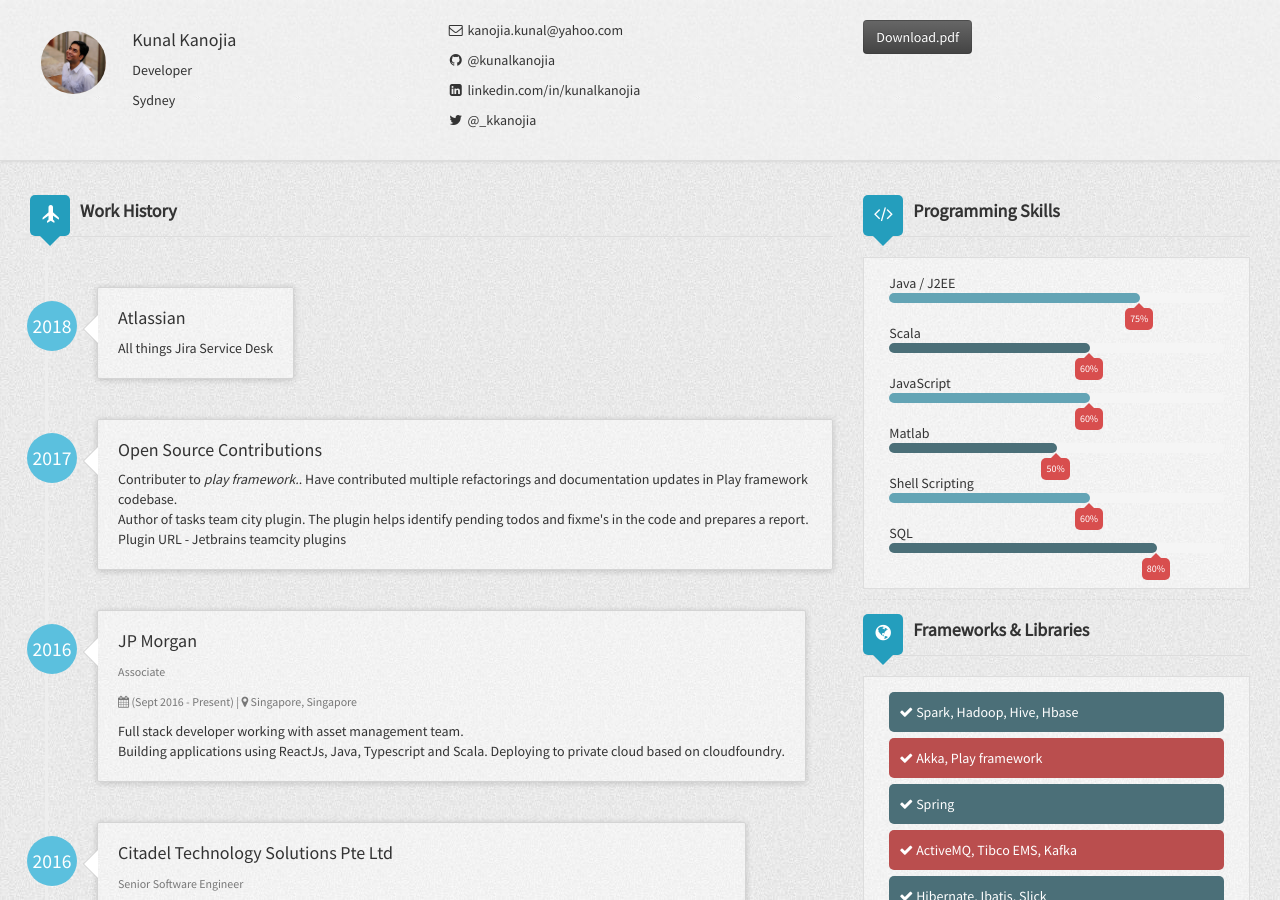
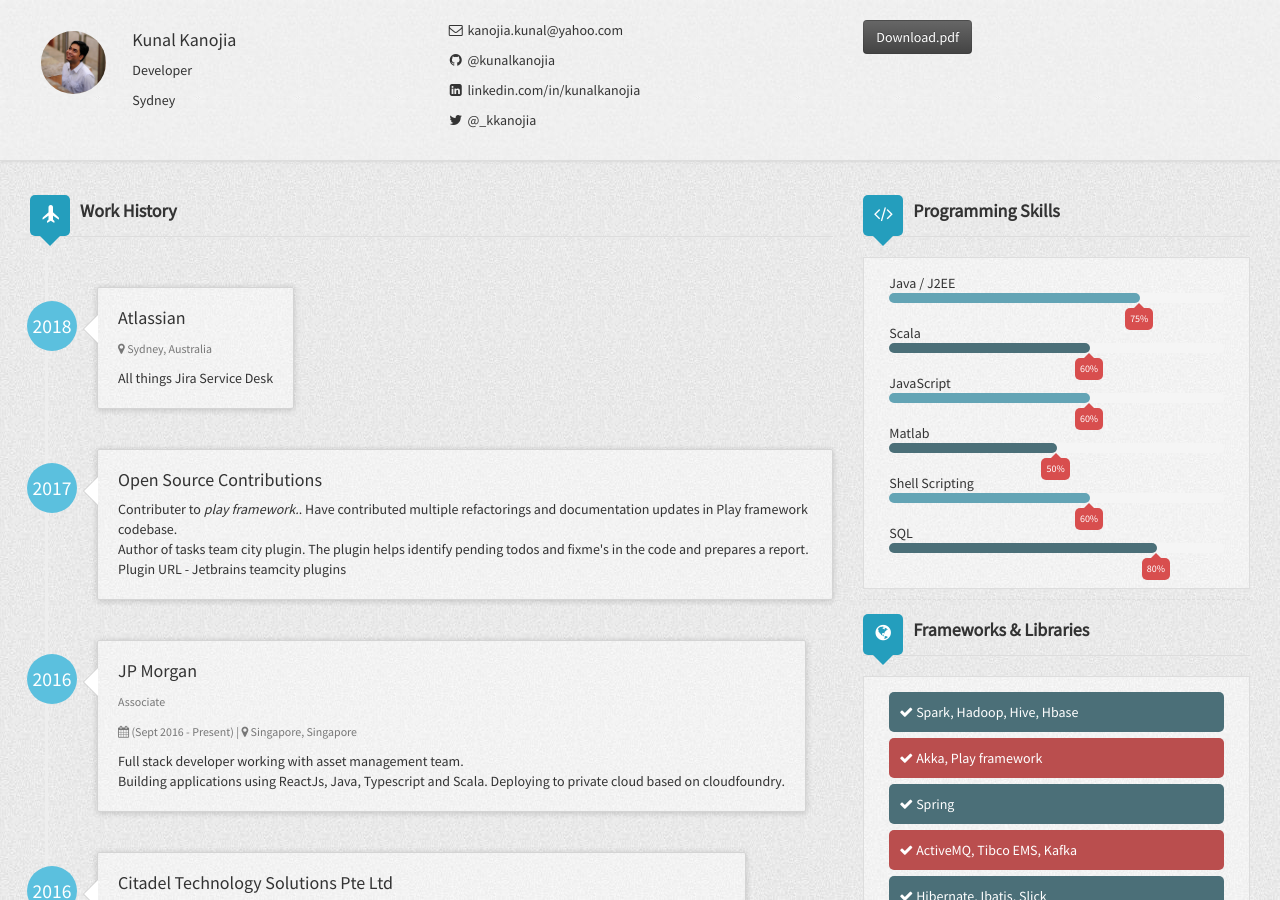
Before and after one commit to kunalkanojia/resumecard, a Jekyll site: the page built from index.html, in a window 1280 px wide and 900 px high. Built offline with Jekyll 4.4.1, drawn with Linux system fonts in a browser that asks for light colours; nearby versions of some CDN libraries.

Commit message:
Location

```diff
--- a/_config.yml
+++ b/_config.yml
@@ -29,7 +29,7 @@ author:
   workHistory:
     - work001:
       company: Atlassian
-      location:
+      location: Sydney, Australia
       title:
       started: 2018
       duration:
```
